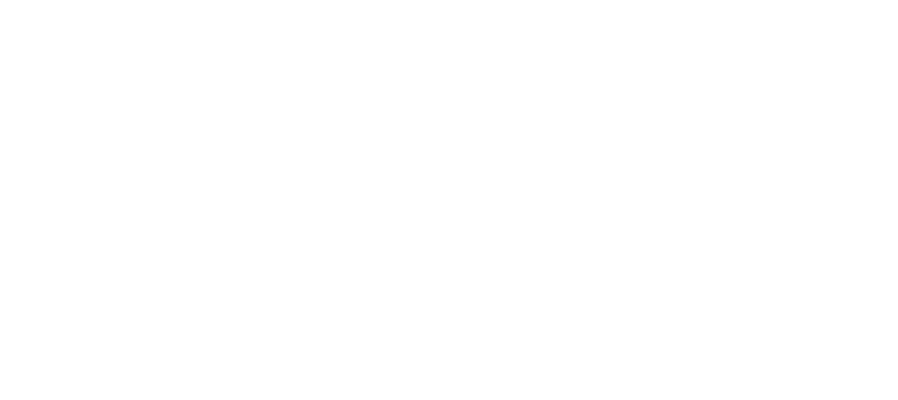
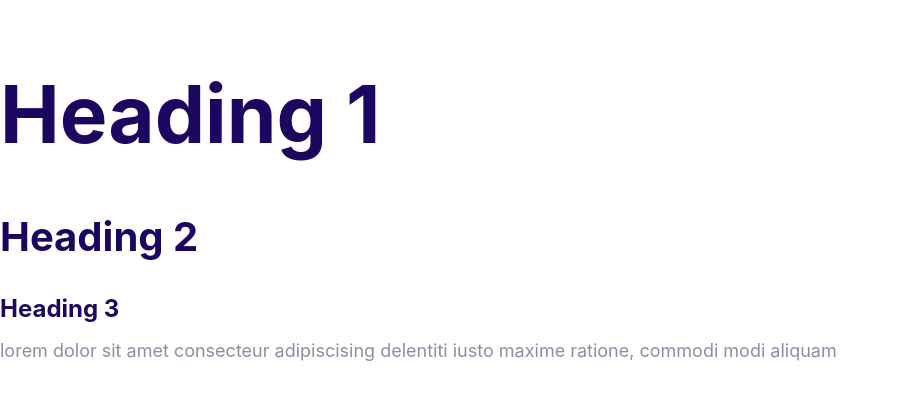
Before and after one commit to Akbarjonsharifov/myfirstproject, a plain HTML site: page index.html in a window 1280 px wide. Shown: the whole page, without its empty margins (0-898 px from the left). Drawn offline with Linux system fonts and the light colour scheme.

Commit message:
Define color palette.

```diff
--- a/css/styles.css
+++ b/css/styles.css
@@ -5,3 +5,55 @@
     --color-headings: #1b0760;
     --color-body: #918ca4;
 }
+
+html {
+    font-size: 62.5%;
+}
+
+body {
+  font-family: Inter, Arial, Helvetica, sans-serif;
+  font-size: 2.4rem;
+  line-height: 1.5;
+  color: var(--color-body);
+}
+
+h1, h2, h3 {
+    color: var(--color-headings);
+    margin-bottom: 1rem;
+}
+
+h1 {
+    font-size:  7rem;
+}
+
+h2{
+    font-size: 4rem;
+}
+
+h3 {
+    font-size: 3rem;
+    margin-bottom: 1rem;
+}
+
+p {
+    margin-top: 0;
+}
+
+@media screen and (min-width: 1024px) {
+    body{
+        font-size: 1.8rem;
+    }
+
+    h1 {
+        font-size: 8rem;
+    }
+
+    h2 {
+        font-size: 4rem;
+    }
+
+    h3 {
+        font-size: 2.4rem;
+    }
+
+}
--- a/index.html
+++ b/index.html
@@ -5,8 +5,22 @@
     <meta http-equiv="X-UA-Compatible" content="IE=edge" />
     <meta name="viewport" content="width=device-width, initial-scale=1.0" />
     <title>Document</title>
+    <link rel="preconnect" href="https://fonts.googleapis.com" />
+    <link rel="preconnect" href="https://fonts.gstatic.com" crossorigin />
+    <link
+      href="https://fonts.googleapis.com/css2?family=Inter+Tight:ital,wght@0,400;1,700&family=Open+Sans:ital,wght@1,300&family=Poppins:ital,wght@0,200;1,100&display=swap"
+      rel="stylesheet"
+    />
     <link rel="stylesheet" href="css/normalize.css" />
     <link rel="stylesheet" href="css/styles.css" />
   </head>
-  <body></body>
+  <body>
+    <h1>Heading 1</h1>
+    <h2>Heading 2</h2>
+    <h3>Heading 3</h3>
+    <p>
+      lorem dolor sit amet consecteur adipiscising delentiti iusto maxime
+      ratione, commodi modi aliquam
+    </p>
+  </body>
 </html>
```
